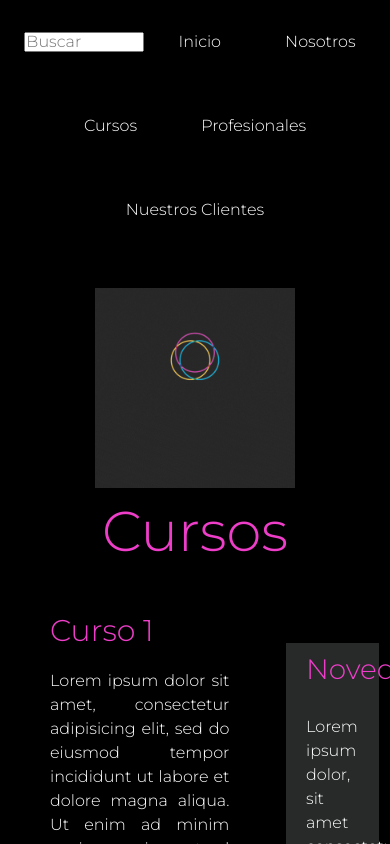
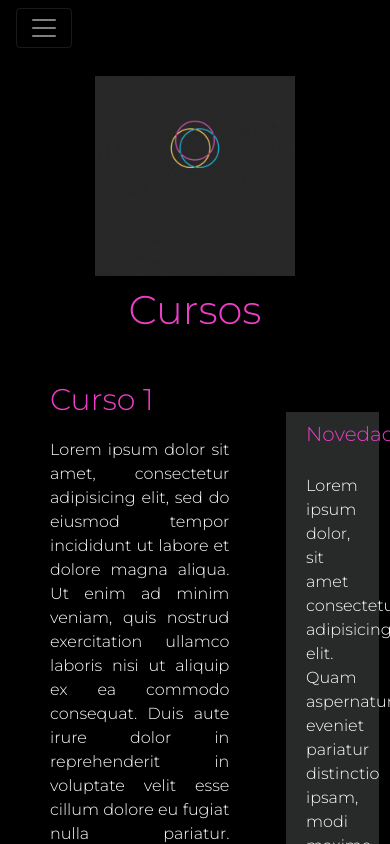
Before and after one commit to catapolicastro/proyecto_final, a plain HTML site: page cursos.html in a window 390 px wide. Shown: the top 844 px of the page. Drawn offline with nearby package versions, Linux system fonts and the light colour scheme.

Commit message:
MENU RESPONSIVE BS

```diff
--- a/cursos.html
+++ b/cursos.html
@@ -6,32 +6,46 @@
     <meta name="viewport" content="width=device-width, initial-scale=1.0">
     <title>Cursos</title>
     <link rel="stylesheet" href="https://maxcdn.bootstrapcdn.com/bootstrap/4.0.0/css/bootstrap.min.css" integrity="sha384-Gn5384xqQ1aoWXA+058RXPxPg6fy4IWvTNh0E263XmFcJlSAwiGgFAW/dAiS6JXm" crossorigin="anonymous">
-
     <link rel="preconnect" href="https://fonts.gstatic.com">
     <link href="https://fonts.googleapis.com/css2?family=Montserrat:wght@200;300&display=swap" rel="stylesheet">
     <link rel="stylesheet" type="text/css" href="estilo.css">
 </head>
 <body>
-    <div class="CajaFlexHeader">
-        <header>
-            <div class="hijo1">
-                <nav>
-                    <ul>
-                        <input type="text" name="search" placeholder="Buscar" id="buscador">
-                        <li><a href="inicio.html" id="menu1">Inicio</a></li>
-                        <li><a href="nosotros.html" id="menu2">Nosotros</a></li>
-                        <li><a href="Cursos.html" id="menu3">Cursos</a></li>
-                        <li><a href="profesionales.html" id="menu4">Profesionales</a></li>
-                        <li><a href="nuestrosclientes.html" id="menu5">Nuestros Clientes</a></li>
+    <header>
+            <nav class="navbar navbar-expand-lg navbar-dark bg-black">
+                <div class="container-fluid">
+                  <button class="navbar-toggler" type="button" data-bs-toggle="collapse" data-bs-target="#navbarSupportedContent" aria-controls="navbarSupportedContent" aria-expanded="false" aria-label="Toggle navigation">
+                    <span class="navbar-toggler-icon"></span>
+                  </button>
+                  <div class="collapse navbar-collapse" id="navbarSupportedContent">
+                    <ul class="navbar-nav mx-auto mb-2 mb-lg-0">
+                      <li class="nav-item">
+                        <a class="navbar-brand" href="inicio.html">Inicio</a>
+                      </li>
+                      <li class="nav-item">
+                        <a class="navbar-brand" href="nosotros.html">Nosotros</a>
+                      </li>
+                      <li class="nav-item">
+                        <a class="navbar-brand" href="cursos.html">Cursos</a>
+                      </li>
+                      <li class="nav-item">
+                        <a class="navbar-brand" href="profesionales.html">Profesionales</a>
+                      <li class="nav-item">
+                        <a class="navbar-brand" href="nuestrosclientes.html.html">Nuestros Clientes</a>
+                      </li>
                     </ul>
-                </nav>
-            </div>
+                    <form class="d-flex">
+                      <input class="form-control me-2" class="buscador" type="search" placeholder="Search" aria-label="Search">
+                      <button class="btn btn-outline-success" class="buscador" type="submit">Search</button>
+                    </form>
+                  </div>
+                </div>
+            </nav>
             <div class="hijo2">
                 <a href="inicio.html"><img src="brainstorm.gif" id="brainstorm"></a>
-                <h1 class="display-4" class="titulo1">Cursos</h1>
+                <h1 class="titulo1">Cursos</h1>
             </div>
-        </header>
-    </div>
+    </header>
     <main>
 		<div class="CajaGrid">
 			<div class="hijo3">
@@ -173,9 +187,9 @@
                             </p>
                         <h3 class="TituloAside">Nuevos Cursos</h3>
                             <ul id="UlAside">
-                                <li class="ListadoAside"><a href="curso1.html">Curso 1</a></li>
-                                <li class="ListadoAside"><a href="curso2.html">Curso 2</a></li>
-                                <li class="ListadoAside"><a href="curso3.html">Curso 3</a></li>
+                                <li class="ListadoAside"><a href="curso1.html" class="a-aside">Curso 1</a></li>
+                                <li class="ListadoAside"><a href="curso2.html" class="a-aside">Curso 2</a></li>
+                                <li class="ListadoAside"><a href="curso3.html" class="a-aside">Curso 3</a></li>
                         </ul>
                         <h3 class="TituloAside">Próximas Actividades</h3>
                             <iframe
--- a/estilo.css
+++ b/estilo.css
@@ -10,22 +10,24 @@
   /* Caja Flexbox Header */
   header {
     width: 100%;
-  }
-  ul {
-    list-style: none;
-  }
-  li {
-    display: inline-block;
-    margin: 30px;
     text-align: center;
   }
-  #buscador {
-    margin-left: 20px;
-  }
-  a {
-    color: white;
-    text-decoration: #ee3ec9;
-  }
+ .navbar-brand {
+   font-size: 18px;
+   margin-left: 20px;
+ }
+ .form-control {
+    background-color: black;
+ }
+ .btn {
+   color: #ee3ec9;
+   border-color: #ee3ec9;
+   margin-left: 10px;
+ }
+ .navbar {
+   width: 100%;
+ }
+
   #brainstorm {
     width: 200px;
     align-items: center;
@@ -86,6 +88,7 @@
     color: #ee3ec9;
     margin-top: 10px;
     margin-left: 20px;
+    font-size: 20px;
   }
   .TextoAside {
     text-align: justify;
@@ -106,7 +109,11 @@
   .TituloAside {
     padding-top: 10px;
   }
+  .a-aside {
+    color: white;
+    padding-left: 30px;
 
+  }
   /* Caja Flexbox Footer */
 
   .CajaFlexFooter {
@@ -230,15 +237,6 @@
   main {
     margin-left: 10px;
   }
-
-  #buscador {
-      width: 120px; height: 20px;
-      transition: all 2s;
-   }
-   #buscador:focus {
-      width: 200px;
-   }
-
   #menu1 {
     color: white;
     text-decoration: none;
@@ -265,6 +263,6 @@
       height: 150px;
       margin: auto;
       margin-top: 20px;
+  }
 
-
-  }
+  /* Responsive */
```
